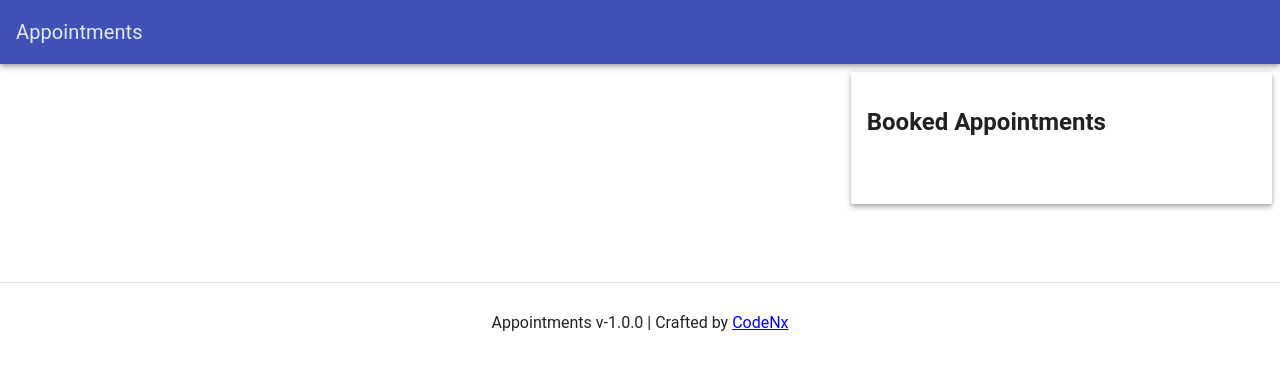
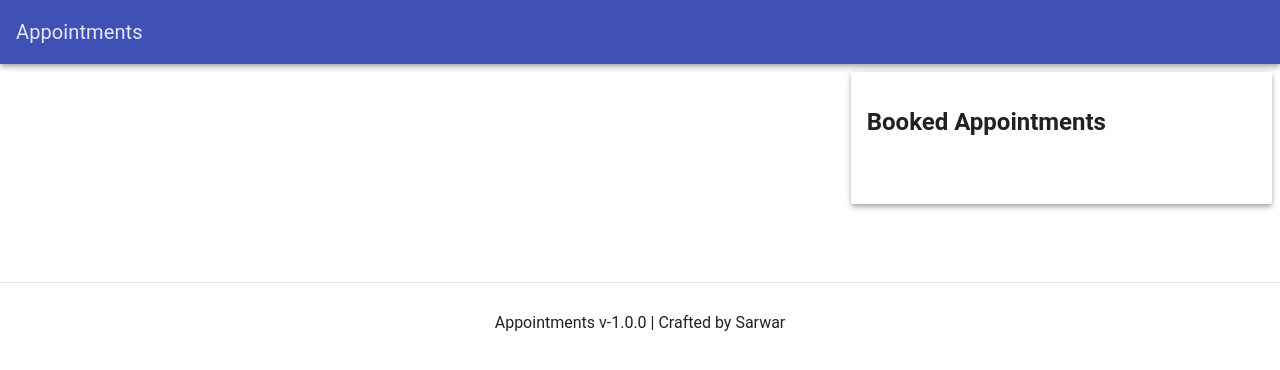
Before and after one commit to chanchal0000/React, a website: page public/index.html in a window 1280 px wide. Drawn offline with Linux system fonts and the light colour scheme; no server answers.

Commit message:
Update index.html

```diff
--- a/public/index.html
+++ b/public/index.html
@@ -14,7 +14,7 @@
         <main></main>
         <div class="footer">
             <div class="footer-content" layout="row" layout-align="center center">
-                <div layout-align="start center">Appointments v-1.0.0 | Crafted by <a href="http://codenx.com" target="_blank">CodeNx</a></div>
+                <div layout-align="start center">Appointments v-1.0.0 | Crafted by Sarwar</a></div>
             </div>
         </div>
 
```
